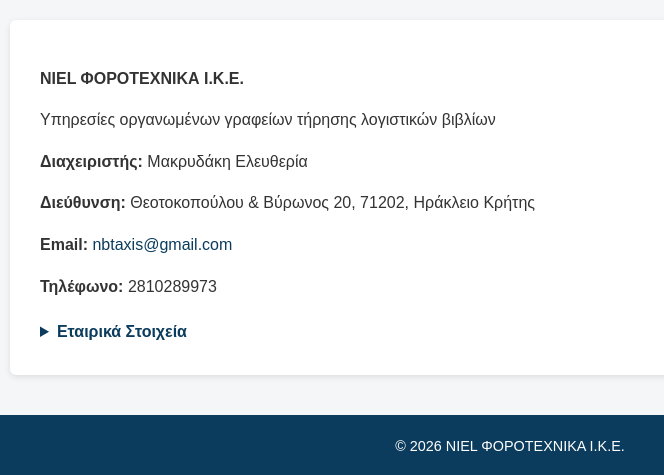
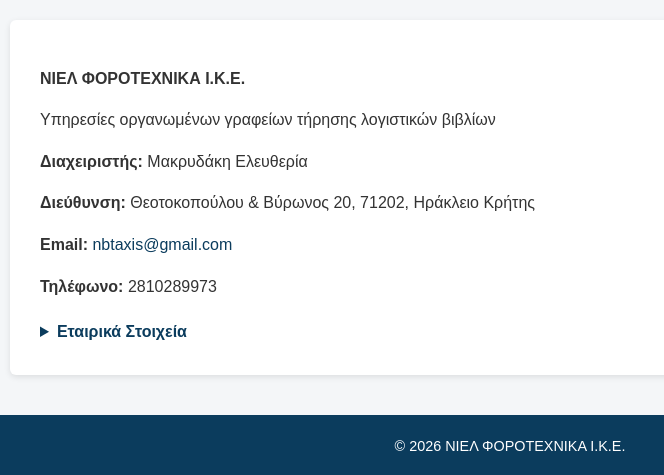
Before and after one commit to SeekerRook/nielaccounting, a plain HTML site: page index.html in a window 1280 px wide. Shown: the part 1318-1793 px from the top of the page, 130-794 px from the left. Drawn offline with Linux system fonts and the light colour scheme.

Commit message:
NIEL -> ΝΙΕΛ

```diff
--- a/index.html
+++ b/index.html
@@ -4,7 +4,7 @@
 <head>
     <meta charset="UTF-8">
     <meta name="viewport" content="width=device-width, initial-scale=1.0">
-    <title>NIEL Φοροτεχνικά </title>
+    <title>ΝΙΕΛ Φοροτεχνικά </title>
     <style>
         body {
             margin: 0;
@@ -89,7 +89,7 @@
 <body>
 
     <header>
-        <h1>NIEL Φοροτεχνικά</h1>
+        <h1>ΝΙΕΛ Φοροτεχνικά</h1>
         <p>Αξιόπιστη Οικονομική & Φορολογική Υποστήριξη</p>
     </header>
 
@@ -150,7 +150,7 @@
     <section>
         <h2>Πληροφορίες</h2>
         <div class="contact">
-            <p><strong>NIEL ΦΟΡΟΤΕΧΝΙΚΑ Ι.Κ.Ε.</strong>
+            <p><strong>ΝΙΕΛ ΦΟΡΟΤΕΧΝΙΚΑ Ι.Κ.Ε.</strong>
                 <p> Υπηρεσίες οργανωμένων γραφείων τήρησης λογιστικών βιβλίων</p>
                 <p><strong>Διαχειριστής:</strong> Μακρυδάκη Ελευθερία</p>
                 <p><strong>Διεύθυνση:</strong> Θεοτοκοπούλου & Βύρωνος 20, 71202, Ηράκλειο Κρήτης</p>
@@ -178,7 +178,7 @@
     </section>
 
     <footer>
-        © 2026 NIEL ΦΟΡΟΤΕΧΝΙΚΑ Ι.Κ.Ε.
+        © 2026 ΝΙΕΛ ΦΟΡΟΤΕΧΝΙΚΑ Ι.Κ.Ε.
     </footer>
 
 </body>
```
